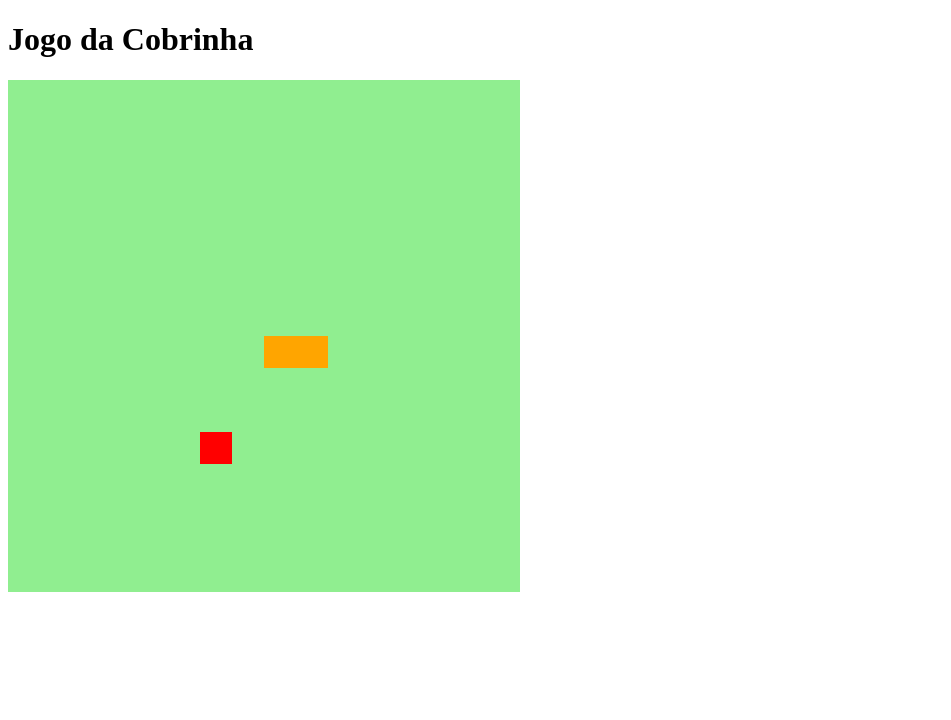
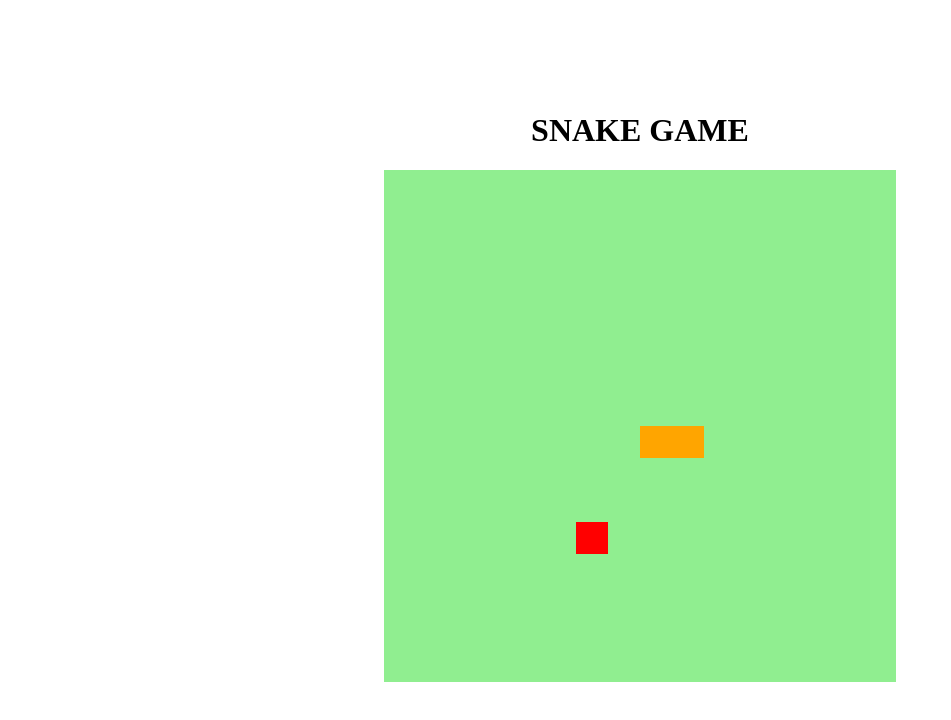
Before and after one commit to eduardapalm/jogo_cobrinha, a plain HTML site: page index.html in a window 1280 px wide. Shown: the whole page, without its empty margins (0-951 px from the left). Drawn offline with Linux system fonts and the light colour scheme.

Commit message:
Fim das instruções da DIO, início das minha implementações

```diff
--- a/css/style.css
+++ b/css/style.css
@@ -0,0 +1,8 @@
+body{
+    height: 95vh;
+    width: 95;
+    display: flex;
+    justify-content: center;
+    align-items: center;
+    flex-direction: column;
+}
--- a/index.html
+++ b/index.html
@@ -11,7 +11,7 @@
 <body>
     <header>
         <div class="logo">
-            <h1>Jogo da Cobrinha</h1>
+            <h1>SNAKE GAME</h1>
         </div>
     </header>
 
```
